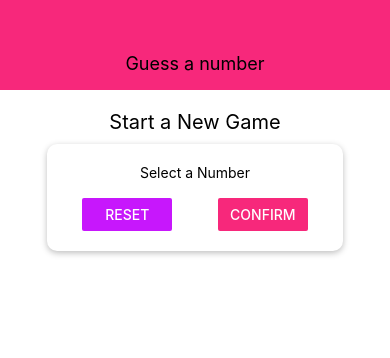
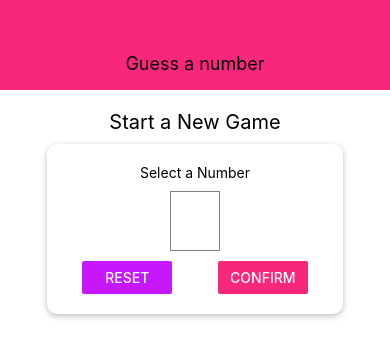
Before and after one commit to Pratish7/number_game_android_app_react-native, a React Native app: screen / in a window 390 px wide. Shown: the top 358 px of the page. Built offline with nearby package versions, Linux system fonts and the light colour scheme.

Commit message:
fixed font size

```diff
--- /dev/null
+++ b/components/Input.js
@@ -0,0 +1,25 @@
+import React from 'react';
+import { StyleSheet, TextInput } from 'react-native';
+
+const Input = props => {
+    return(
+        <TextInput style={{...styles.input, ...props.style}}/>
+    );
+};
+
+const styles = StyleSheet.create({
+    input: {
+        height: 60,
+        borderBottomColor: 'grey',
+        borderBottomWidth: 1,
+        borderTopColor: 'grey',
+        borderTopWidth: 1,
+        borderLeftColor: 'grey',
+        borderLeftWidth: 1,
+        borderRightColor: 'grey',
+        borderRightWidth: 1,
+        marginVertical: 10,
+    }
+});
+
+export default Input;
--- a/screens/StartGameScreen.js
+++ b/screens/StartGameScreen.js
@@ -1,8 +1,9 @@
 import React from 'react';
-import { View, StyleSheet, Text, TextInput, Button } from 'react-native';
+import { View, StyleSheet, Text, Button } from 'react-native';
 
 import Card from '../components/Card';
-import Colors from '../constants/color'
+import Colors from '../constants/color';
+import Input from '../components/Input';
 
 const StartGameScreen = props => {
     return (
@@ -10,7 +11,7 @@
             <Text style={styles.title}>Start a New Game</Text>
             <Card style={styles.inputContainer}>
                 <Text>Select a Number</Text>
-                <TextInput />
+                <Input style={styles.input} />
                 <View style={styles.buttonContainer}>
                     <View style={styles.button}><Button title ="Reset" onPress={() => {}} color={Colors.accent} /></View>
                     <View style={styles.button}><Button title ="Confirm" onPress={() => {}} color={Colors.primary} /></View>
@@ -43,6 +44,10 @@
     },
     button: {
         width: '40%'
+    },
+    input: {
+        width: 50,
+        textAlign: 'center'
     }
 });
 
```
